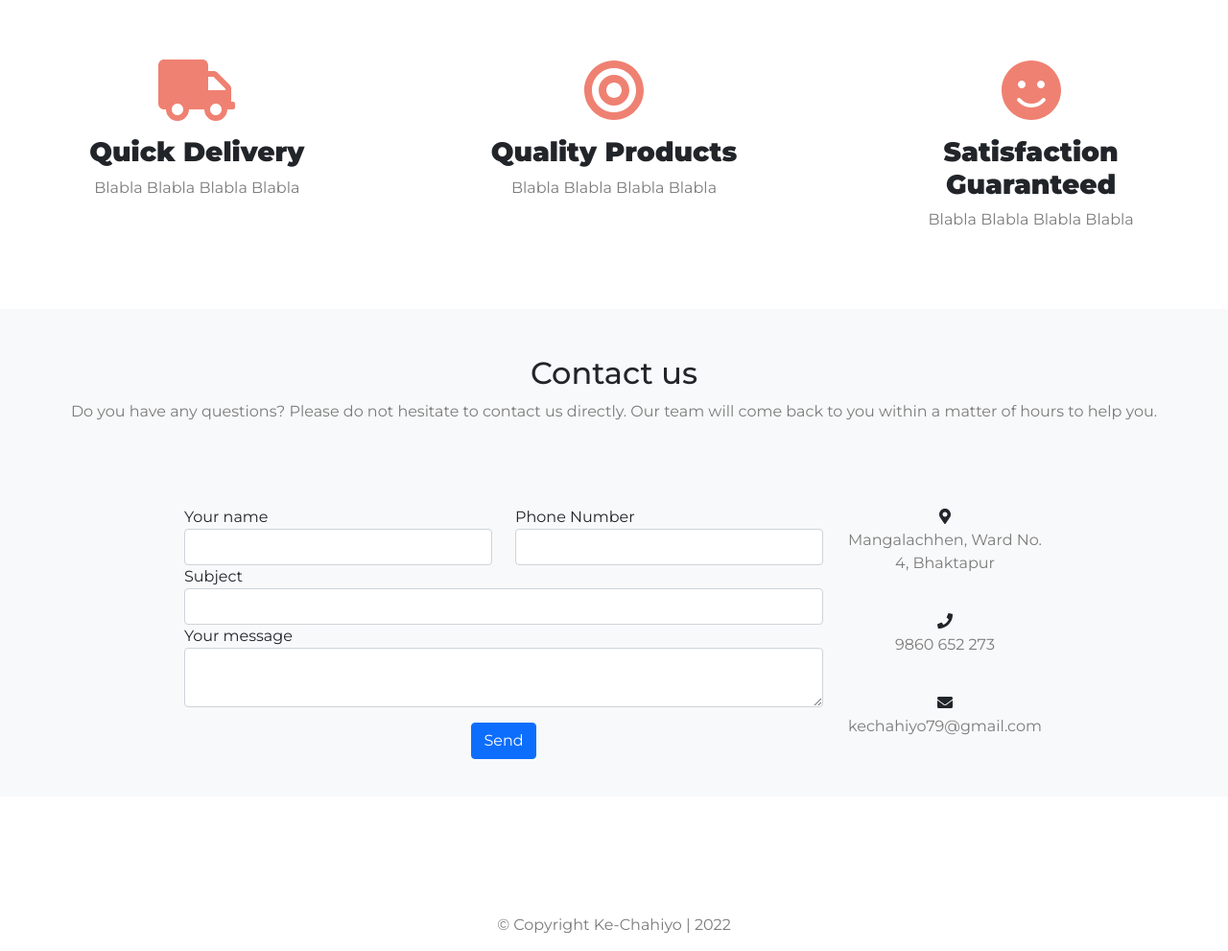
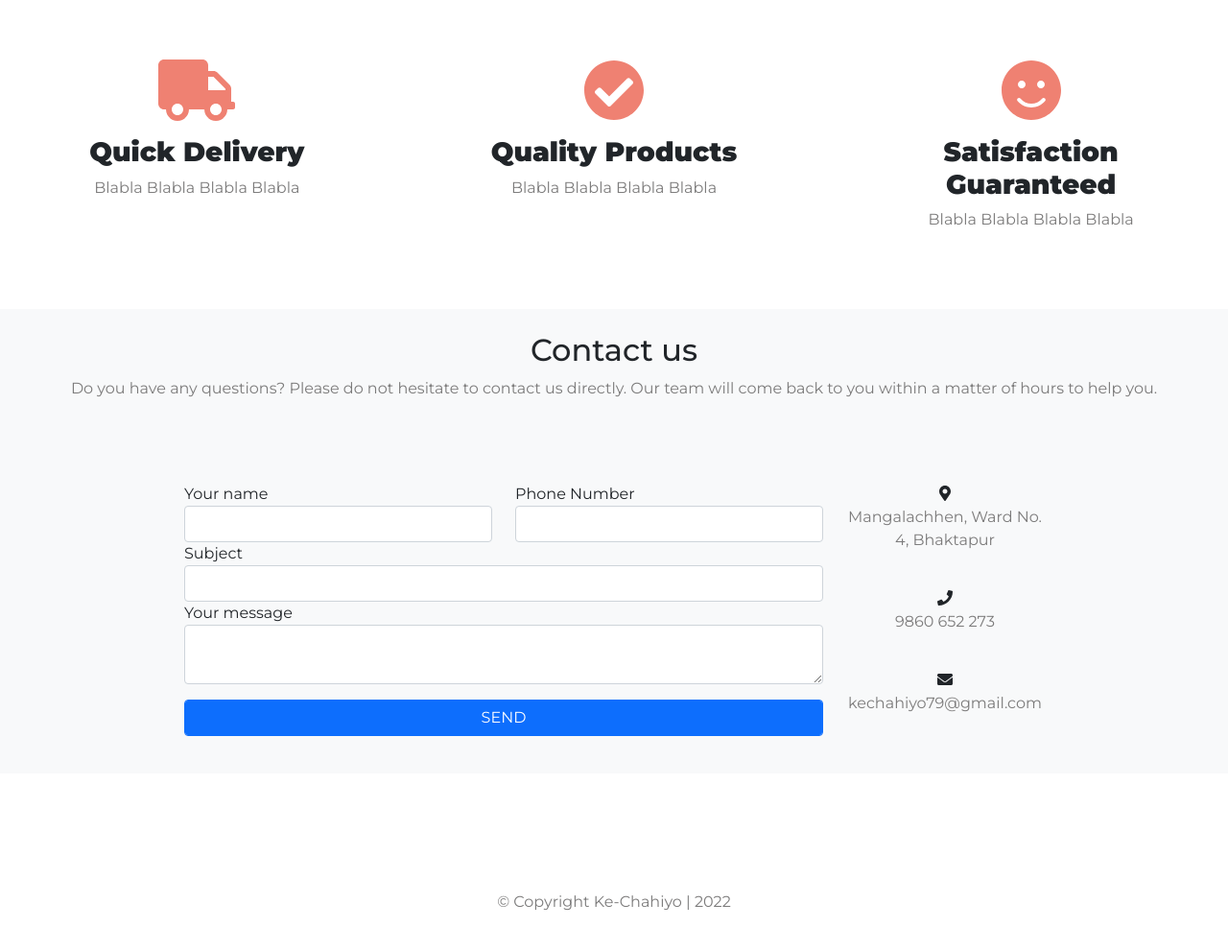
Before and after one commit to TirthaKP/KeChahiyo, a plain HTML site: page index.html in a window 1280 px wide. Shown: the part 640-1631 px from the top of the page at 96% size. Drawn offline with nearby package versions, Linux system fonts and the light colour scheme.

Commit message:
Update index.html

```diff
--- a/index.html
+++ b/index.html
@@ -24,13 +24,13 @@
         <div class="container-fluid">
             <nav class="navbar navbar-expand-md navbar-dark">
                 <div class="col-sm-6">
-                <a class="navbar-brand" href="#"> <img src="images/titleImage.jpg" class="logo"
-                        alt="Logo Image"> Ke-Chahiyo</a>
-                <button class="navbar-toggler" type="button" data-bs-toggle="collapse"
-                    data-bs-target="#navbarSupportedContent" aria-controls="navbarSupportedContent"
-                    aria-expanded="false" aria-label="Toggle navigation">
-                    <span class="navbar-toggler-icon"></span>
-                </button>
+                    <a class="navbar-brand" href="#"> <img src="images/titleImage.jpg" class="logo" alt="Logo Image">
+                        Ke-Chahiyo</a>
+                    <button class="navbar-toggler" type="button" data-bs-toggle="collapse"
+                        data-bs-target="#navbarSupportedContent" aria-controls="navbarSupportedContent"
+                        aria-expanded="false" aria-label="Toggle navigation">
+                        <span class="navbar-toggler-icon"></span>
+                    </button>
                 </div>
                 <div class="collapse navbar-collapse col-sm-6" id="navbarSupportedContent">
                     <ul class="navbar-nav ms-auto mb-2 mb-lg-0 navbar-dark">
@@ -86,7 +86,7 @@
                     <h1>What Are You Looking For?</h1>
                     <!-- <button type="button" class="btn btn-dark btn-lg"> <i class="fab fa-apple"></i> Download</button> -->
                     <!-- <button type="button" class="btn btn-outline-light btn-lg"><i class="fas fa-phone"></i>
-                        <a href="tel:+9779860652273">Hello</a></button> -->
+                        <a href="tel:+977860652273">Hello</a></button> -->
 
                     <a class="btn btn-outline-light btn-lg hello-button" href="tel:+9779860652273"><i
                             class="fas fa-phone"></i> Hello</a>
@@ -109,7 +109,7 @@
                 <p>Blabla Blabla Blabla Blabla</p>
             </div>
             <div class="col-lg-4 col-md-12 feature-box">
-                <i class="fas fa-bullseye fa-4x icon"></i>
+                <i class="fas fa-check-circle fa-4x icon"></i>
                 <h3>Quality Products</h3>
                 <p>Blabla Blabla Blabla Blabla</p>
             </div>
@@ -136,7 +136,7 @@
     <section class="mb-4 bg-light">
 
         <!--Section heading-->
-        <h2 class="h1-responsive font-weight-bold text-center pt-5">Contact us</h2>
+        <h2 class="h1-responsive font-weight-bold text-center pt-4">Contact us</h2>
         <!--Section description-->
         <p class="text-center w-responsive mx-auto mb-5">Do you have any questions? Please do not hesitate to contact us
             directly. Our team will come back to you within
@@ -146,7 +146,7 @@
 
                 <!--Grid column-->
                 <div class="col-md-9 mb-md-0 mb-5">
-                    <form id="contact-form" name="contact-form" action="mail.php" method="POST">
+                    <form id="contact-form" name="contact-form" action="mailto:kechahiyo79@gmail.com" method="POST">
 
                         <!--Grid row-->
                         <div class="row">
@@ -202,12 +202,26 @@
                             </div>
                         </div>
                         <!--Grid row-->
+                        <div class="row">
+
+                            <!--Grid column-->
+                            <div class="col-md-12">
+
+                                <div class="md-form text-center mt-3 text-md-left">
+
+                                    <input type="submit" id="message" rows="2" class="form-control btn btn-primary"
+                                        value="SEND">
+
+                                </div>
+
+                            </div>
+                        </div>
 
                     </form>
 
-                    <div class="text-center mt-3 text-md-left">
+                    <!-- <div class="text-center mt-3 text-md-left">
                         <a class="btn btn-primary" onclick="document.getElementById('contact-form').submit();">Send</a>
-                    </div>
+                    </div> -->
                     <div class="status"></div>
                 </div>
                 <!--Grid column-->
@@ -241,6 +255,7 @@
             <p class="py-5">© Copyright Ke-Chahiyo | 2022</p>
         </div>
     </footer>
+
 </body>
 
 </html>
```
